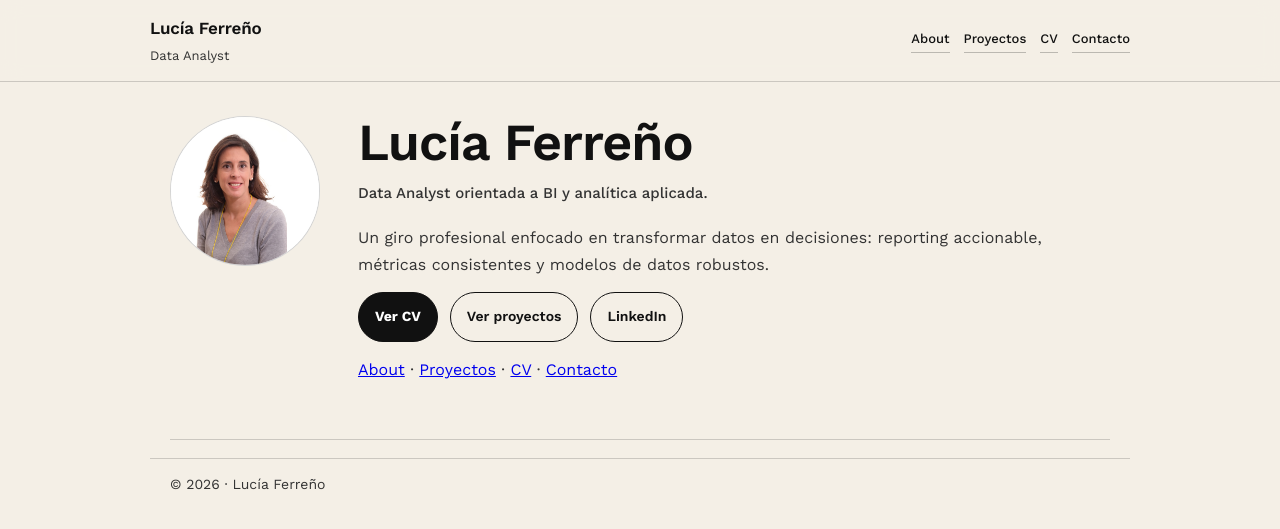
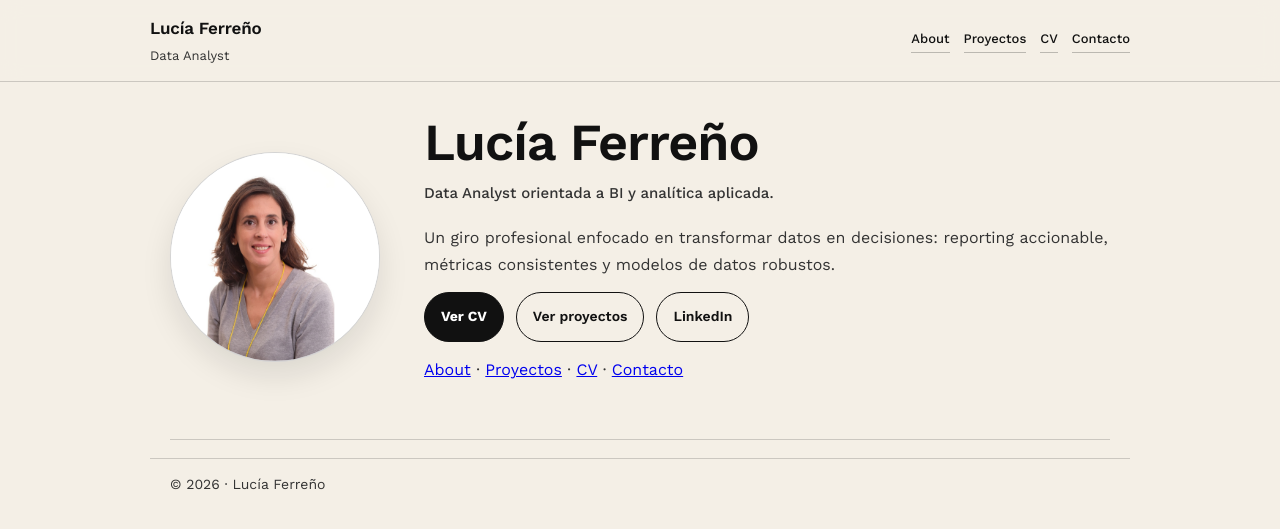
Before and after one commit to lucia-ferreno-pico/Portfolio, a Jekyll site: the page built from index.md, in a window 1280 px wide. Shown: the top 529 px of the page. Built offline with Jekyll 4.4.1, drawn with Linux system fonts in a browser that asks for light colours.

Commit message:
Update main.css

```diff
--- a/assets/css/main.css
+++ b/assets/css/main.css
@@ -142,19 +142,22 @@ p{
 
 .hero-grid{
   display:grid;
-  grid-template-columns: 160px 1fr;
-  gap: 28px;
-  align-items:start;
+  grid-template-columns: 220px 1fr;
+  gap: 34px;
+  align-items:center; /* clave: alinea foto y texto como “landing” */
 }
 
+
 .avatar{
-  width: 150px;
-  height: 150px;
+  width: 210px;
+  height: 210px;
   border-radius: 999px;
   object-fit: cover;
   border: 1px solid var(--border);
   background: var(--surface);
+  box-shadow: 0 14px 30px rgba(17,17,17,.10); /* acabado elegante */
 }
+
 
 .hero h1{
   font-size: 52px;
@@ -321,7 +324,7 @@ p{
 /* Responsive */
 @media (max-width: 780px){
   .hero-grid{ grid-template-columns: 1fr; }
-  .avatar{ width: 130px; height: 130px; }
+  .avatar{ width: 160px; height: 160px; }
   .hero h1{ font-size: 40px; }
   .card{ grid-column: span 12; }
   .personal .box{ grid-column: span 12; }
```
